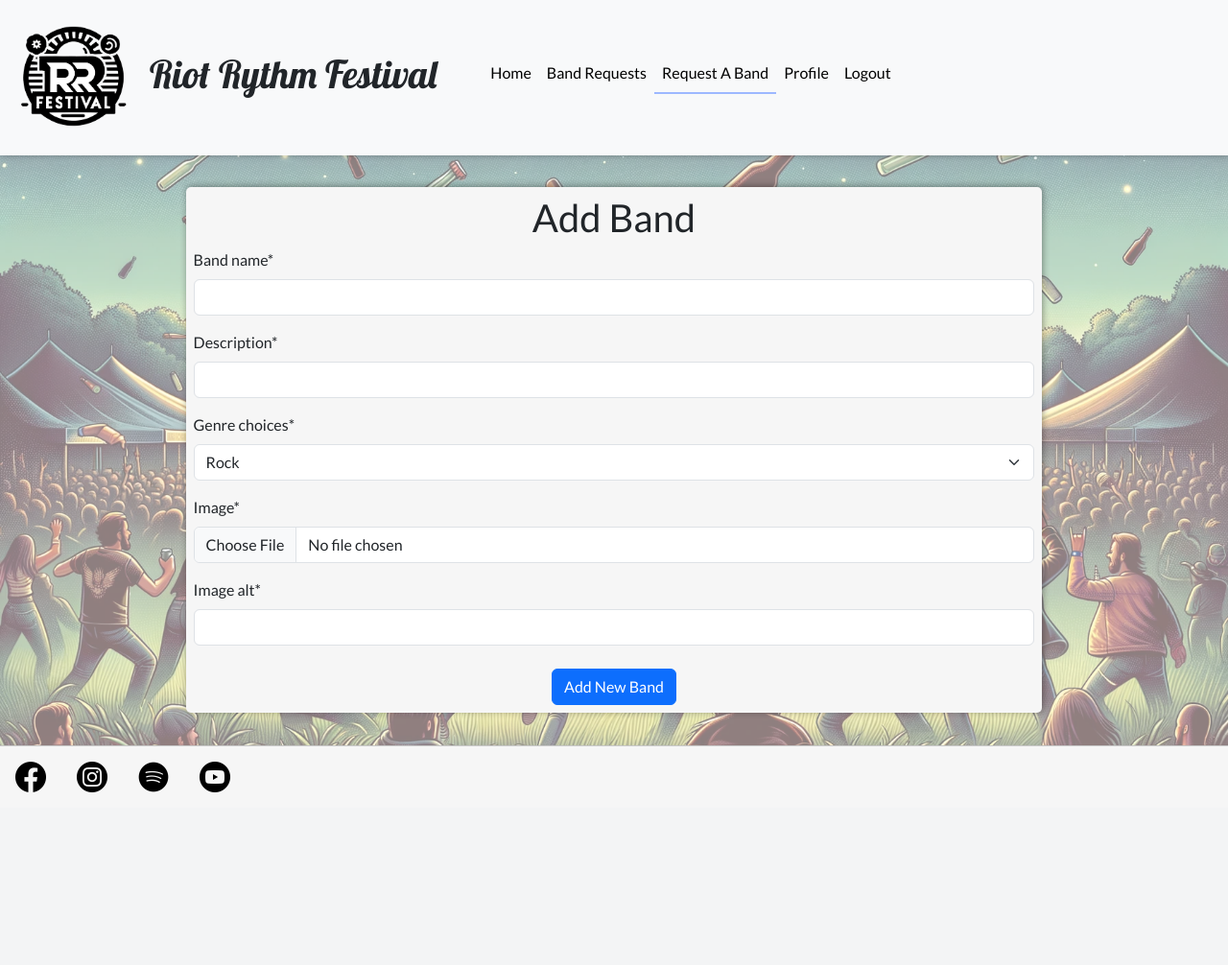
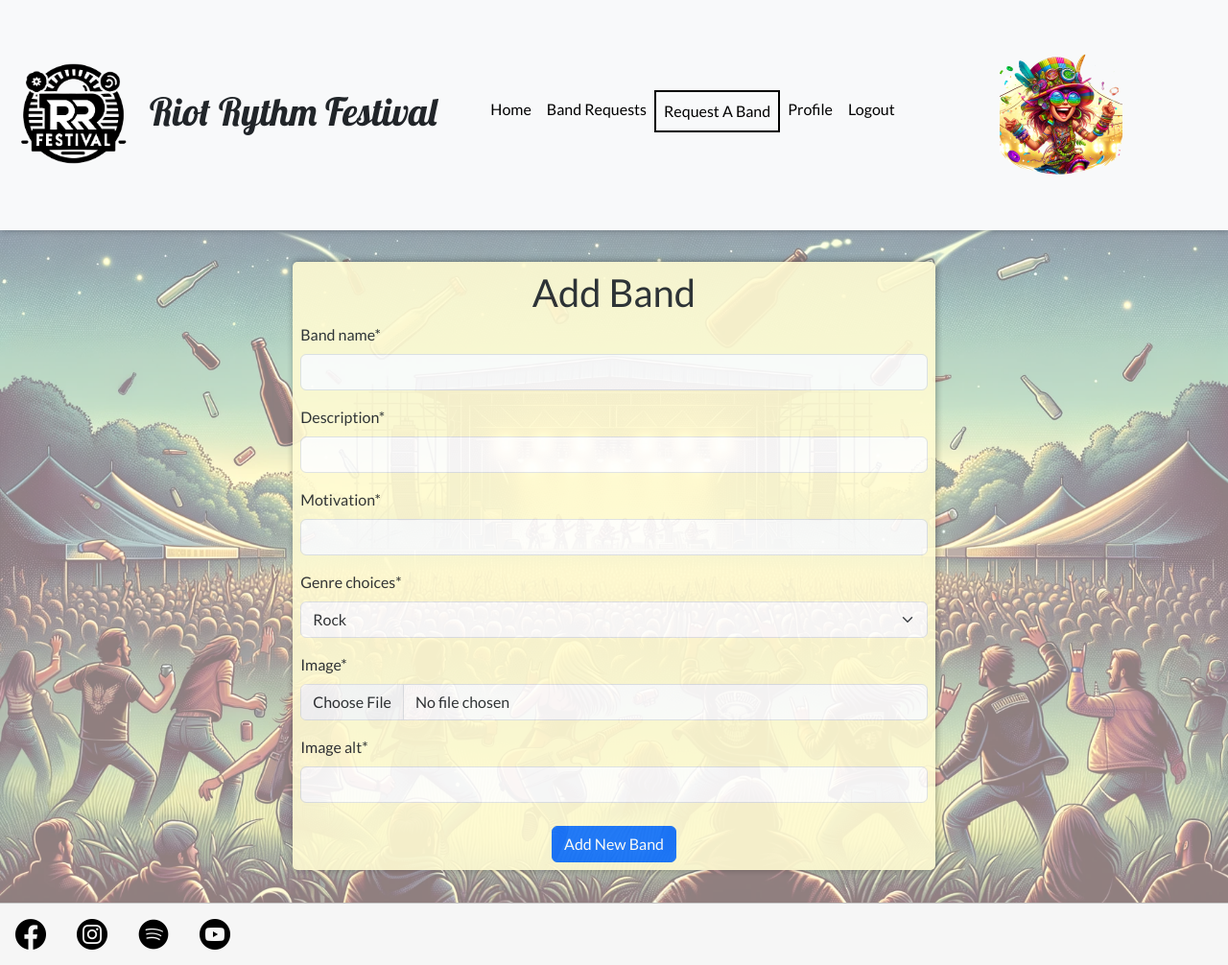
Before and after one commit to JorgenDIF/PP4-Riot-Rythm-Festival, a Django app: page /bands/ in a window 1280 px wide. Shown: the whole page at 96% size. Before the commit the page ends 826 px from the top, so only its background shows below. Run offline with Django 4.2, Linux system fonts and the light colour scheme; the visitor is signed in with stand-in values (Sample User, id 1); parts of the project's set-up code (start-up, migrations or seed data) failed here and were passed over; some libraries are stand-ins or nearby versions.

Commit message:
feat: Enhance Band model and UI updates
Added 'motivation' field to Band model to capture additional user inputs. Included a new 'festival image' to enrich visual content. Corrected flexbox properties in band bank for improved layout alignment and display consistency.

```diff
--- a/bands/forms.py
+++ b/bands/forms.py
@@ -1,7 +1,6 @@
 from django import forms
 from djrichtextfield.widgets import RichTextWidget
 from .models import Band
-
 
 class BandsForm(forms.ModelForm):
     """
@@ -9,27 +8,26 @@ class BandsForm(forms.ModelForm):
 
     This form is used to collect information about a band,
     such as the band name,
-    description, genre choices, image, and image alt text.
+    description, motivation, genre choices, image, and image alt text.
     """
 
     class Meta:
         model = Band
-        fields = ["band_name", "description",
+        fields = ["band_name", "description", "motivation",
                   "genre_choices", "image", "image_alt"]
 
     description = forms.CharField(widget=RichTextWidget())
+    motivation = forms.CharField(widget=RichTextWidget())
 
     widgets = {
         "description": forms.Textarea(attrs={"rows": 5}),
-    }
-
-    widgets = {
         "motivation": forms.Textarea(attrs={"rows": 5}),
     }
 
     labels = {
         "band_name": "Band Name",
         "description": "Description",
+        "motivation": "Motivation",
         "genre_choices": "Genre",
         "image": "Image",
         "image_alt": "Image Alt",
--- a/bands/models.py
+++ b/bands/models.py
@@ -43,6 +43,7 @@ class Band(models.Model):
     )
     image_alt = models.CharField(max_length=255, null=False, blank=False)
     description = RichTextField(max_length=5000)
+    motivation = RichTextField(max_length=5000, default='Default motivation')
     request_date = models.DateTimeField(auto_now_add=True)
     slug = models.SlugField(max_length=255, unique=True, blank=True)
 
--- a/bands/templates/bands/add_band.html
+++ b/bands/templates/bands/add_band.html
@@ -4,7 +4,7 @@
 
 {% block content %}
 <div class="container">
-    <form method="POST" enctype="multipart/form-data" class="p-2 form">
+    <form method="POST" enctype="multipart/form-data" class="p-2 landing">
         <h1 class="text-center">Add Band</h1>
         {% csrf_token %}
         {{ form.media }}
--- a/static/css/base.css
+++ b/static/css/base.css
@@ -15,7 +15,7 @@
 --off-white: #f6f6f6;
 --white: #fff;
 --orange: #ffbf50;
---pale-blue:#9db8ff;
+--pale-blue:#fffbd3;
 
 
 
@@ -82,7 +82,7 @@ img.logo {
 }
 
 .active {
-    border-bottom: 2px solid var(--pale-blue);
+    border: 2px solid var(--black);
     font-weight: 500;
 }
 
@@ -93,6 +93,11 @@ img.logo {
     background-color: var(--off-white);
     box-shadow: var(--small-box-shadow);
     border-radius: 5px;
+}
+
+.visitor-img {
+    width: 8rem;
+    margin: 0 auto;
 }
 /* Landing Page */
 .landing {
--- a/templates/includes/header.html
+++ b/templates/includes/header.html
@@ -29,20 +29,21 @@
                 <a class="nav-link {% if url_name == 'profile' %}active {% endif %}" href="{% url 'profile' request.user.id %}">Profile</a>
               </li>
               <li class="nav-item">
-                <a class="nav-link {% if url_name == 'accounts_logout' %}active {% endif %}" href="/accounts/logout/">Logout</a>
+                <a class="nav-link {% if url_name == 'account_logout' %}active {% endif %}" href="/accounts/logout/">Logout</a>
               </li>
 
                {% else %}
 
               <li class="nav-item">
-                <a class="nav-link {% if url_name == 'accounts_signup' %}active {% endif %}" href="/accounts/signup/">Register</a>
+                <a class="nav-link {% if url_name == 'account_signup' %}active {% endif %}" href="/accounts/signup/">Register</a>
               </li>
               <li class="nav-item">
-                <a class="nav-link {% if url_name == 'accounts_login' %}active {% endif %}" href="/accounts/login/">Login</a>
+                <a class="nav-link {% if url_name == 'account_login' %}active {% endif %}" href="/accounts/login/">Login</a>
               </li>
 
               {% endif %}
             </ul>
+            <img class="visitor-img d-none d-lg-block" src="{% static 'images/festival-visitor.png' %}" alt="visitor-img">
           </div>
 
         </div>
```
Also changed, not shown: bands/templates/bands/band_bank.html (+6 -4 lines), bands/migrations/0004_band_motivation.py (added), static/images/festival-visitor.png (added), static/images/flames-skele.png (added), static/images/flames-skeleton.png (added), static/images/flames-skeleton1.png (added).
